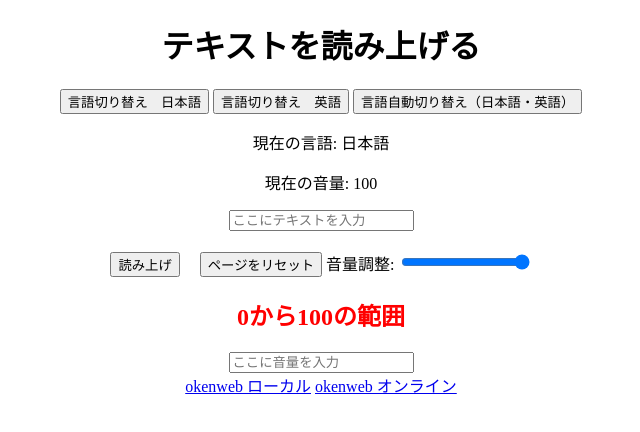
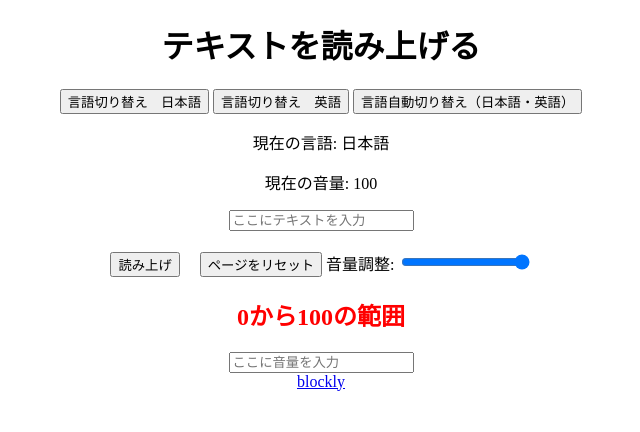
Before and after one commit to imorun/imorun.github.io, a plain HTML site: page index.html in a window 1280 px wide. Shown: the whole page, without its empty margins (319-959 px from the left). Drawn offline with Linux system fonts and the light colour scheme.

Commit message:
Update index.html

```diff
--- a/index.html
+++ b/index.html
@@ -38,8 +38,7 @@
         <strong><h2>0から100の範囲</h2></strong>
 
         <input type="number" id="volumeInput" placeholder="ここに音量を入力" class="imotike">
-    <a href="https://x.gd/okenwebsdf">okenweb ローカル</a>
-<a href="https://x.gd/okegit">okenweb オンライン</a>
+    <a href="https://imorun.github.io/buroki-/">blockly</a>
 
 
 </header>
```
